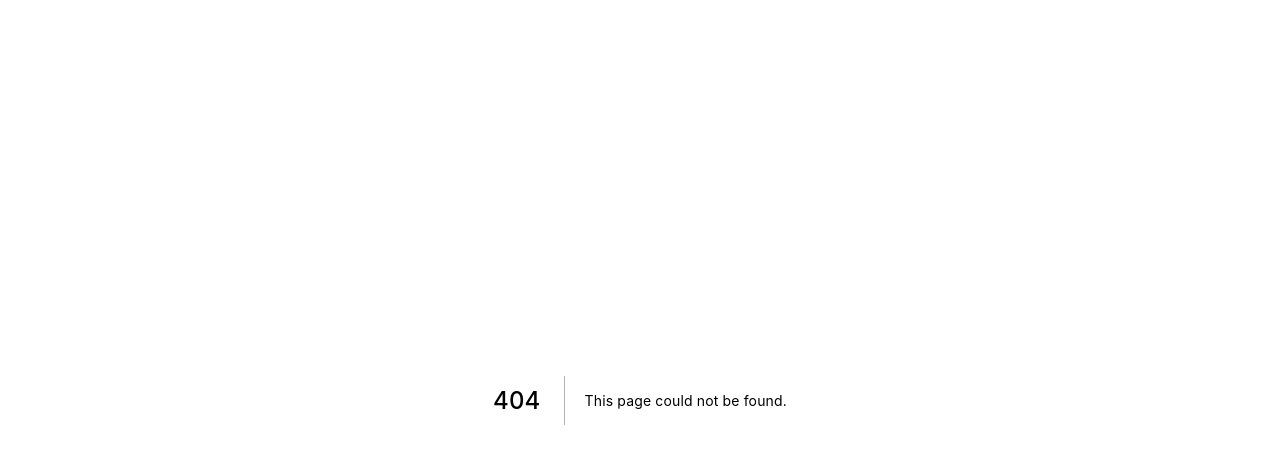
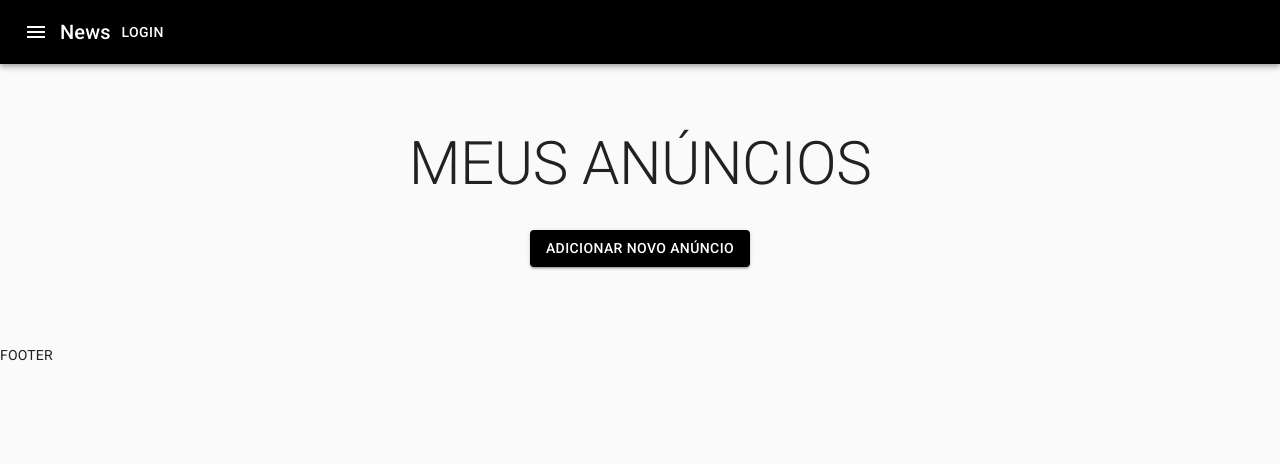
Before and after one commit to pietrodmedeiros/annux, a Next.js app: page /user/dashboard in a window 1280 px wide. Before the commit this address had no page. Shown: the top 464 px of the page. Built offline with nearby package versions, Linux system fonts and the light colour scheme.

Commit message:
add header and user dashboard

```diff
--- /dev/null
+++ b/pages/user/dashboard.js
@@ -0,0 +1,31 @@
+import { Button, Container, Typography } from '@material-ui/core'
+import { makeStyles } from '@material-ui/core/styles'
+import TempĺateDefault from '../../src/templates/Default'
+
+
+const useStyles = makeStyles((theme) => ({
+  container: {
+    padding: theme.spacing(8, 0, 6)
+  },
+  buttonAdd: {
+    margin: '30px auto',
+    display: 'block'
+  }
+}))
+
+export default function Home() {
+  const classes = useStyles()
+
+  return (
+    <TempĺateDefault>
+      <Container maxWidth='sm' className={classes.container}>
+        <Typography component='h1' variant='h2' align='center'>
+          MEUS ANÚNCIOS
+        </Typography>
+        <Button variant='contained' color='primary' className={classes.buttonAdd}>
+          Adicionar novo anúncio
+        </Button>
+      </Container>
+    </TempĺateDefault>
+  )
+}
--- /dev/null
+++ b/src/components/Header.js
@@ -0,0 +1,32 @@
+import * as React from 'react';
+import AppBar from '@material-ui/core/AppBar';
+import Box from '@material-ui/core/Box';
+import Toolbar from '@material-ui/core/Toolbar';
+import Typography from '@material-ui/core/Typography';
+import Button from '@material-ui/core/Button';
+import IconButton from '@material-ui/core/IconButton';
+import MenuIcon from '@material-ui/icons/Menu';
+
+export default function ButtonAppBar() {
+  return (
+    <Box sx={{ flexGrow: 1 }}>
+      <AppBar position="static">
+        <Toolbar>
+          <IconButton
+            size="large"
+            edge="start"
+            color="inherit"
+            aria-label="menu"
+            sx={{ mr: 2 }}
+          >
+            <MenuIcon />
+          </IconButton>
+          <Typography variant="h6" component="div" sx={{ flexGrow: 1 }}>
+            News
+          </Typography>
+          <Button color="inherit">Login</Button>
+        </Toolbar>
+      </AppBar>
+    </Box>
+  );
+}
--- /dev/null
+++ b/src/templates/Default.js
@@ -0,0 +1,14 @@
+import Header from '../components/Header'
+
+const Default = ({ children }) => {
+
+    return(
+        <>
+            <Header />
+            {children}
+            <footer>FOOTER</footer>
+        </>
+    )
+}
+
+export default Default
--- a/src/theme.js
+++ b/src/theme.js
@@ -3,7 +3,7 @@
 const theme = createTheme({
     palette: {
         primary: {
-            main: '#00000000'
+            main: '#000000'
         }
     }
 })
```
Also changed, not shown: pages/index.js (deleted, +0 -69 lines).
